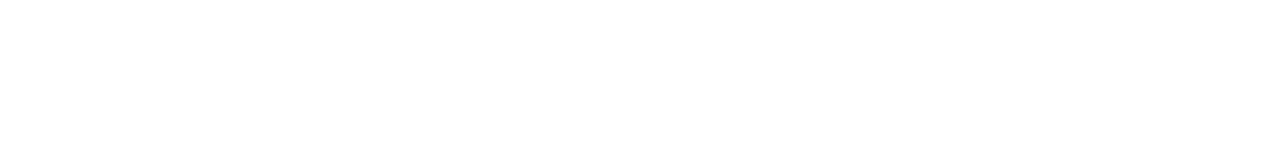
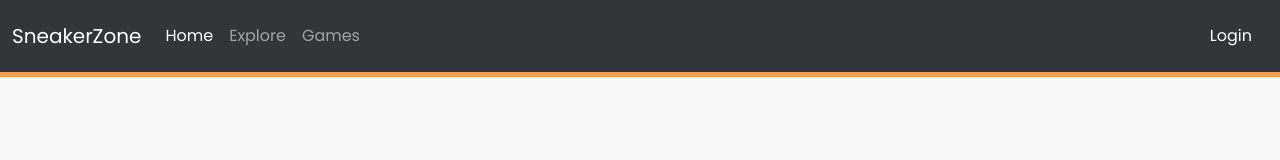
Before and after one commit to julianee-jk/IDAssignment3, a plain HTML site: page index.html in a window 1280 px wide. Drawn offline with nearby package versions, Linux system fonts and the light colour scheme.

Commit message:
Create nav bar

```diff
--- a/css/style.css
+++ b/css/style.css
@@ -0,0 +1,20 @@
+/* Fonts */
+@import url('https://fonts.googleapis.com/css2?family=Poppins&display=swap');
+
+html, body{
+    height: 100%;
+    background-color: #F8F8F8;
+    font-family: 'Poppins', sans-serif;
+}
+
+/* --------------------------------------- Global Styles --------------------------------------- */
+/* Nav bar styles */
+.nav-style {
+    background-color: #313638;
+    border-bottom: 5px solid #F09D51;
+}
+
+.nav-link {
+    text-align: center;
+}
+/* --------------------------------------- Index Page --------------------------------------- */
--- a/index.html
+++ b/index.html
@@ -4,13 +4,39 @@
     <!-- Required meta tags -->
     <meta charset="utf-8">
     <meta name="viewport" content="width=device-width, initial-scale=1">
-    <!-- Bootstrap CSS -->
+    <!-- CSS -->
     <link href="https://cdn.jsdelivr.net/npm/bootstrap@5.0.0-beta1/dist/css/bootstrap.min.css" rel="stylesheet" integrity="sha384-giJF6kkoqNQ00vy+HMDP7azOuL0xtbfIcaT9wjKHr8RbDVddVHyTfAAsrekwKmP1" crossorigin="anonymous">
     <link href="css/style.css" rel="stylesheet">
     <title>SneakerZone</title>
 </head>
 <body>
-    <!-- Option 1: Bootstrap Bundle with Popper -->
+    <!-- Navigation Bar -->
+    <nav class="navbar navbar-expand-lg navbar-dark nav-style">
+        <div class="container-fluid">
+            <a class="navbar-brand" href="#">SneakerZone</a>
+            <button class="navbar-toggler" type="button" data-bs-toggle="collapse" data-bs-target="#navbarText"
+                aria-controls="navbarText" aria-expanded="false" aria-label="Toggle navigation">
+                <span class="navbar-toggler-icon"></span>
+            </button>
+            <div class="collapse navbar-collapse" id="navbarText">
+                <ul class="navbar-nav me-auto mb-2 mb-lg-0">
+                    <li class="nav-item">
+                        <a class="nav-link active" aria-current="page" href="#">Home</a>
+                    </li>
+                    <li class="nav-item">
+                        <a class="nav-link" href="#">Explore</a>
+                    </li>
+                    <li class="nav-item">
+                        <a class="nav-link" href="#">Games</a>
+                    </li>
+                </ul>
+                <span class="navbar-text nav-item nav-login">
+                    <a class="nav-link" href="#">Login</a>
+                </span>
+            </div>
+        </div>
+    </nav>
+    <!-- Scripts -->
     <script src="https://cdn.jsdelivr.net/npm/bootstrap@5.0.0-beta1/dist/js/bootstrap.bundle.min.js" integrity="sha384-ygbV9kiqUc6oa4msXn9868pTtWMgiQaeYH7/t7LECLbyPA2x65Kgf80OJFdroafW" crossorigin="anonymous"></script>
     <script src="https://code.jquery.com/jquery-3.5.1.slim.min.js" integrity="sha384-DfXdz2htPH0lsSSs5nCTpuj/zy4C+OGpamoFVy38MVBnE+IbbVYUew+OrCXaRkfj" crossorigin="anonymous"></script>
     <script src="js/script.js"></script>
```
